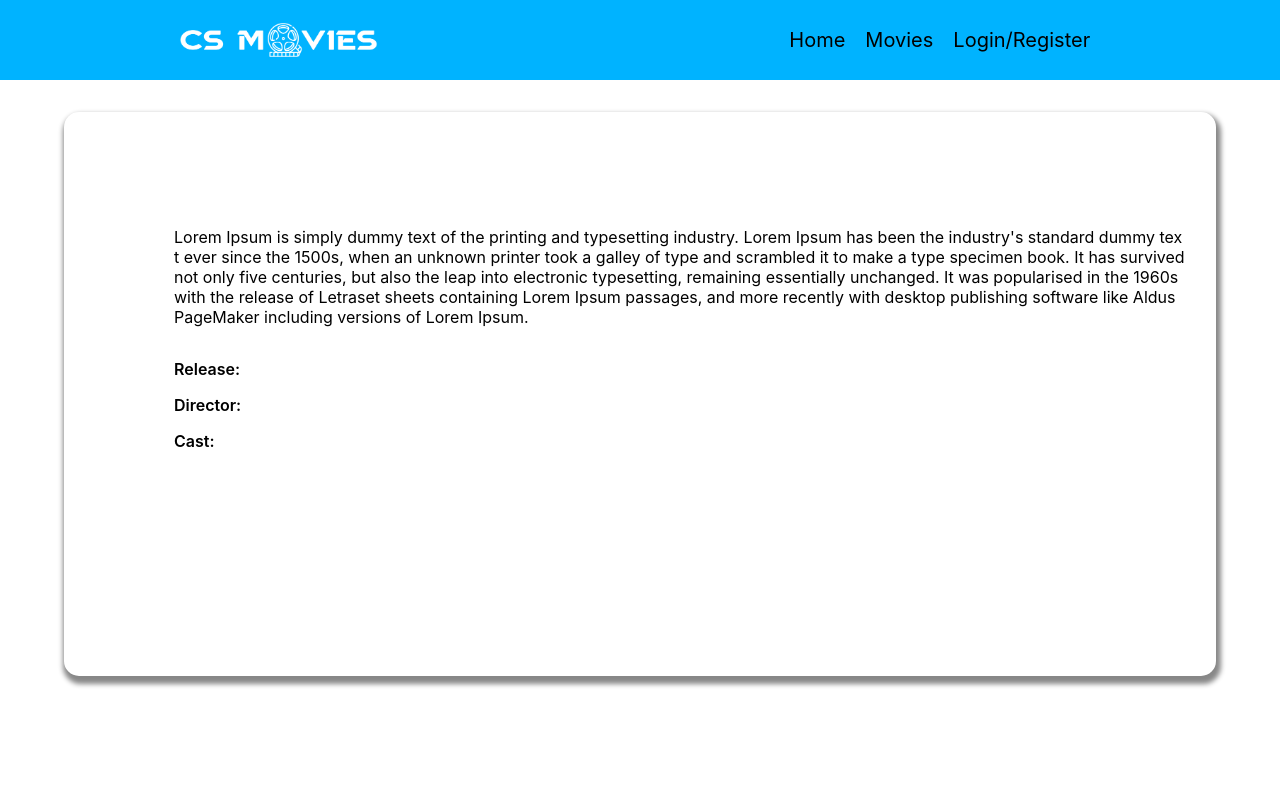
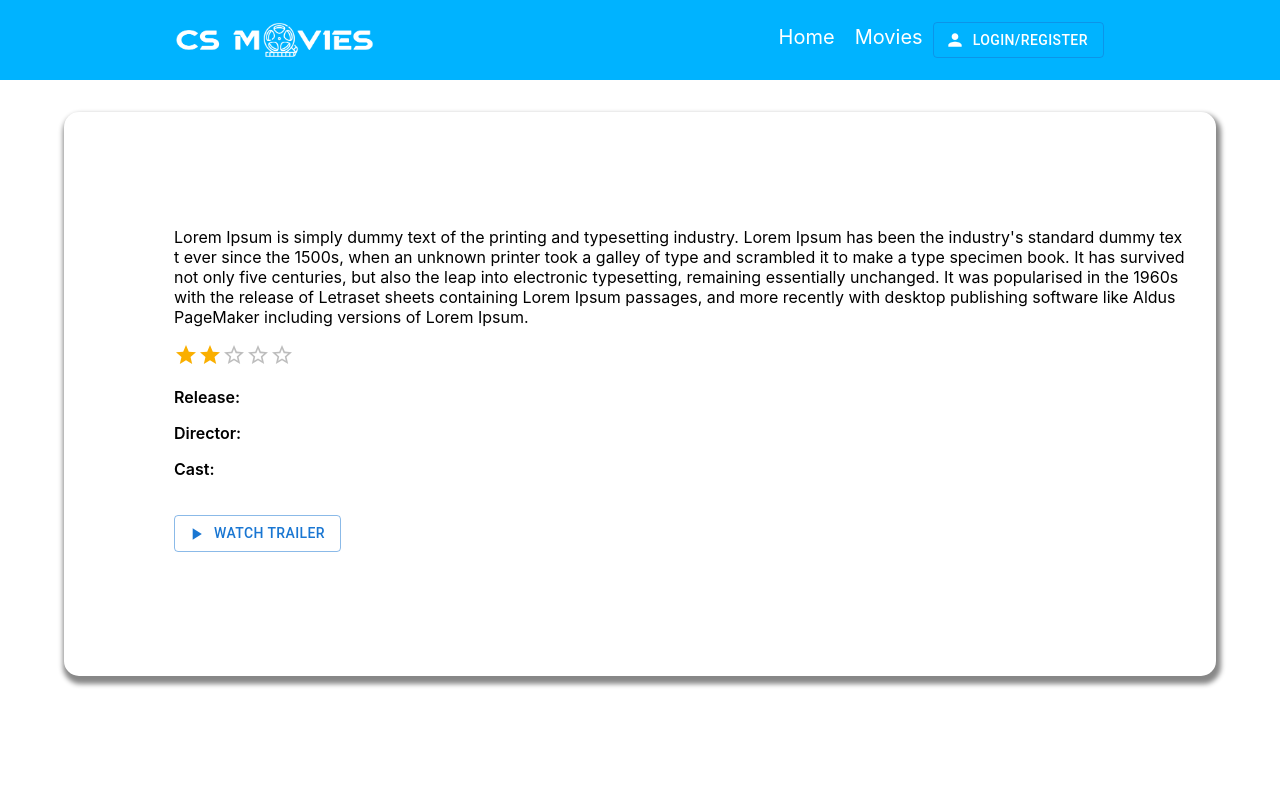
Before and after one commit to charisiss/Movie-Site-Project, a Next.js app: page /movies/1 in a window 1280 px wide. Shown: the top 794 px of the page. Built offline with nearby package versions, Linux system fonts and the light colour scheme; no server answers.

Commit message:
Login Modal

```diff
--- a/components/layout/Layout.module.css
+++ b/components/layout/Layout.module.css
@@ -1,22 +1,23 @@
-.navbar {
+.backdrop {
+  height: 40vh;
+  padding: 30px 60px 30px 60px;
+  border-radius: 40px;
+  background-color: white;
   display: flex;
-  justify-content: space-around;
+  flex-direction: column;
   align-items: center;
-  background-color: #00b3ff;
-  height: 10vh;
+  justify-content: space-between;
 }
 
-.navbar ul {
-  text-align: center;
-  list-style-type: none;
+.backdropTitle h2 {
+  color: black;
 }
 
-.navbar img {
-  cursor: pointer;
+.backdropField {
+  width: 40vh;
 }
 
-.navbar a {
-  font-size: 20px;
-  display: inline;
-  padding: 0px 10px 0px 10px;
+.backdropLink a {
+  color: #00b3ff !important;
+  background-color: black !important;
 }
--- a/components/layout/Layout.tsx
+++ b/components/layout/Layout.tsx
@@ -1,7 +1,9 @@
-import React, { ReactNode } from "react";
+import React, { ReactNode, useState } from "react";
 import Link from "next/link";
 import Head from "next/head";
 import classes from "./Layout.module.css";
+import { Backdrop, Button, TextField } from "@mui/material";
+import MainNavigation from "./MainNavigation";
 
 type Props = {
   children?: React.ReactNode;
@@ -9,24 +11,60 @@ type Props = {
 };
 
 const Layout: React.FC<Props> = (props) => {
+  const [openBackdrop, setOpenBackdrop] = useState(false);
   return (
     <React.Fragment>
+      <Backdrop
+        sx={{ color: "#fff", zIndex: (theme) => theme.zIndex.drawer + 1 }}
+        open={openBackdrop}
+      >
+        <div className={classes.backdrop}>
+          <div className={classes.backdropTitle}>
+            <h2>LOGIN</h2>
+          </div>
+          <br />
+          <TextField
+            id="outlined-basic"
+            label="Username"
+            variant="outlined"
+            className={classes.backdropField}
+          />
+
+          <TextField
+            id="outlined-basic"
+            label="Password"
+            variant="outlined"
+            className={classes.backdropField}
+          />
+          <Link href="/" className={classes.backdropLink}>
+            Forgot Password?
+          </Link>
+          <br />
+          <br />
+          <div>
+            <Button
+              variant="text"
+              onClick={() => {
+                setOpenBackdrop(false);
+              }}
+            >
+              CLOSE
+            </Button>
+            <Button variant="contained">LOG IN</Button>
+          </div>
+        </div>
+      </Backdrop>
       <Head>
-        <title>CSMovies {props.pageId && `- ${props.pageId}`}</title>
-        <meta name="description" content="Generated by create next app" />
+        <title>CSMovies {props.pageId && `- ${props.pageId.toString()}`}</title>
         <link rel="icon" href="/favicon.png" />
       </Head>
       <div className={classes.main}>
-        <div className={classes.navbar}>
-          <Link href="/">
-            <img src="/logo.png" width="200px" />
-          </Link>
-          <ul>
-            <Link href="/">Home</Link>
-            <Link href="/movies">Movies</Link>
-            <a>Login/Register</a>
-          </ul>
-        </div>
+        <MainNavigation
+          openBackdrop={() => {
+            console.log("test");
+            setOpenBackdrop(true);
+          }}
+        />
 
         <div className={classes.content}>{props.children}</div>
       </div>
--- /dev/null
+++ b/components/layout/MainNavigation.module.css
@@ -0,0 +1,44 @@
+.navbar {
+  display: flex;
+  justify-content: space-around;
+  align-items: center;
+  background-color: #00b3ff;
+  height: 10vh;
+}
+
+.navbar ul {
+  text-align: center;
+  list-style-type: none;
+}
+
+.navbar img {
+  cursor: pointer;
+}
+
+.navbar a {
+  font-size: 20px;
+  display: inline;
+  padding: 0px 10px 0px 10px;
+}
+
+.navigationLink a {
+  color: white !important;
+}
+
+.logButton {
+  color: white !important;
+  border-color: white;
+}
+
+.logButton:hover {
+  color: #00b3ff !important;
+  background-color: white;
+}
+
+.logButtonIcon {
+  color: white !important;
+}
+
+.logButton:hover .logButtonIcon {
+  color: #00b3ff !important;
+}
--- a/components/layout/MainNavigation.tsx
+++ b/components/layout/MainNavigation.tsx
@@ -1,3 +1,35 @@
-const MainNavigation = () => {};
+import { Button } from "@mui/material";
+import Link from "next/link";
+import PersonIcon from "@mui/icons-material/Person";
+
+import classes from "./MainNavigation.module.css";
+
+type Props = {
+  openBackdrop: () => void;
+};
+
+const MainNavigation = (props: Props) => {
+  return (
+    <div className={classes.navbar}>
+      <Link href="/">
+        <img src="/logo.png" width="200px" />
+      </Link>
+      <ul className={classes.navigationLink}>
+        <Link href="/">Home</Link>
+        <Link href="/movies">Movies</Link>
+        <Button
+          variant="outlined"
+          startIcon={<PersonIcon className={classes.logButtonIcon} />}
+          onClick={() => {
+            props.openBackdrop();
+          }}
+          className={classes.logButton}
+        >
+          Login/Register
+        </Button>
+      </ul>
+    </div>
+  );
+};
 
 export default MainNavigation;
--- a/pages/movies/[subId].tsx
+++ b/pages/movies/[subId].tsx
@@ -4,14 +4,17 @@ import Layout from "../../components/layout/Layout";
 import MovieContext from "../../store/Movies-Context";
 import CommentsList from "../../components/Comments/CommentsList";
 import Divider from "../../components/Divider/Divider";
-import { CircularProgress } from "@mui/material";
+import { Button, CircularProgress, Rating } from "@mui/material";
 import MoviesList from "../../components/MoviesList/MoviesList";
 
 import classes from "./SingleMoviePage.module.css";
 import { CommentContextProvider } from "../../store/Comments-Context";
+import PlayArrow from "@mui/icons-material/PlayArrow";
 
 const HelloPage = () => {
   const router = useRouter();
+  const [displayVideo, setDisplayVideo] = useState("none");
+  const [value, setValue] = useState<number | null>(2);
   const recommendsRef = useRef<HTMLHeadingElement>(null);
   const [recommendsWidth, setRecommendsWidth] = useState<number>();
   const ctx = useContext(MovieContext);
@@ -46,6 +49,13 @@ const HelloPage = () => {
               publishing software like Aldus PageMaker including versions of
               Lorem Ipsum.
             </p>
+            <Rating
+              name="simple-controlled"
+              value={value}
+              onChange={(event, newValue) => {
+                setValue(newValue);
+              }}
+            />
             <div className={classes.row}>
               <div className={`${classes.col} ${classes.textBold}`}>
                 <p>Release:</p>
@@ -58,12 +68,23 @@ const HelloPage = () => {
                 <p>{item?.cast}</p>
               </div>
             </div>
+            <br />
+            <Button
+              variant="outlined"
+              startIcon={<PlayArrow />}
+              onClick={() => {
+                setDisplayVideo("");
+              }}
+            >
+              Watch Trailer
+            </Button>
           </div>
         </div>
         <br />
         {item?.video != undefined && (
           <div
             className={`${classes.row} ${classes.card} ${classes.videoCard}`}
+            style={{ display: displayVideo }}
           >
             <iframe
               width="1250px"
--- a/styles/globals.css
+++ b/styles/globals.css
@@ -7,7 +7,6 @@ body {
 }
 
 a {
-  color: inherit;
   text-decoration: none;
 }
 
```
